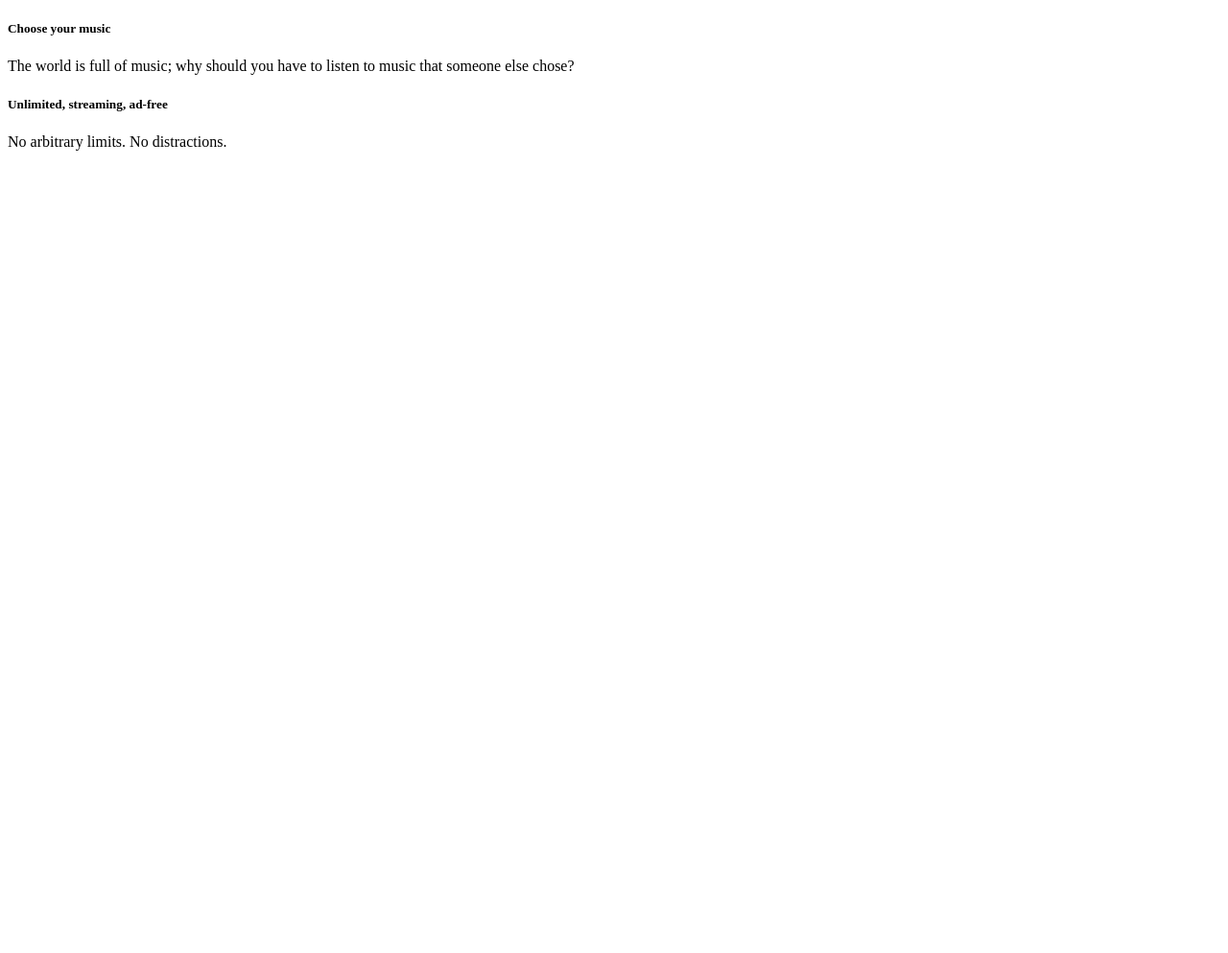
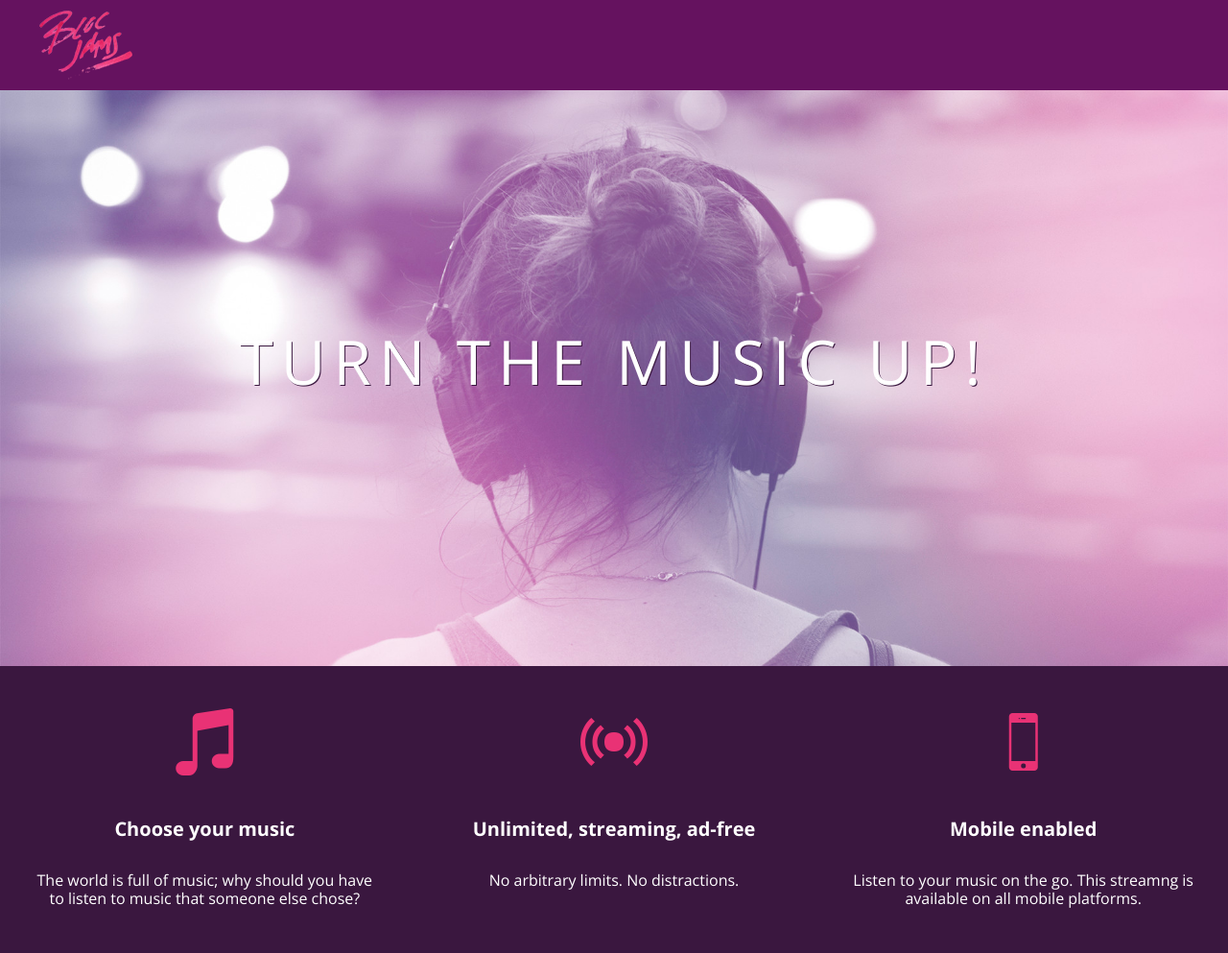
Before and after one commit to krusecodes/bloc-jams, a plain HTML site: page index.html in a window 1280 px wide. Shown: the whole page at 96% size. Before the commit the page ends 800 px from the top, so only its background shows below. Drawn offline with nearby package versions, Linux system fonts and the light colour scheme.

Commit message:
Add style sheet

```diff
--- a/index.html
+++ b/index.html
@@ -2,23 +2,34 @@
 <html>
   <head>
     <title>Bloc Jams</title>
+    <link rel="stylesheet" type="text/css" href="https://fonts.googleapis.com/css?family=Open+Sans:400,800,600,700,300">
+    <link rel="stylesheet" type="text/css" href="https://code.ionicframework.com/ionicons/2.0.1/css/ionicons.min.css">
+    <link rel="stylesheet" type="text/css" href="styles/normalize.css">
+    <link rel="stylesheet" type="text/css" href="styles/main.css">
   </head>
-  <body>
-    <div> <!-- navigation bar -->
-    </div>
-    <div> <!-- hero content
-      <h1>Bloc Jams</h1>
-      <h3>Turn the music up!</h3>
-    </div>
-    <div> <!-- selling points -->
-      <div>
-        <h5>Choose your music</h5>
-        <p>The world is full of music; why should you have to listen to music that someone else chose?</p>
+  <body class="landing">
+    <nav> <!-- navigation bar -->
+    <nav class="navbar"> <!-- nav bar -->
+      <img src="assets/images/bloc_jams_logo.png" alt="bloc jams logo" class="logo">
+    </nav>
+    <section class="hero-content"> <!-- hero content -->
+      <h1 class="hero-title">Turn the music up!</h1>
+    </section>
+    <section class="selling-points"> <!-- selling points -->
+      <div class="point">
+        <span class="ion-music-note"></span>
+        <h5 class="point-title">Choose your music</h5>
+        <p class="point-description">The world is full of music; why should you have to listen to music that someone else chose?</p>
       </div>
-      <div>
-        <h5>Unlimited, streaming, ad-free</h5>
-        <p>No arbitrary limits. No distractions.</p>
+      <div class="point">
+        <span class="ion-radio-waves"></span>
+        <h5 class="point-title">Unlimited, streaming, ad-free</h5>
+        <p class="point-description">No arbitrary limits. No distractions.</p>
       </div>
+      <div class="point">
+        <span class="ion-iphone"></span>
+        <h5 class="point-title">Mobile enabled</h5>
+        <p class="point-description">Listen to your music on the go. This streamng is available on all mobile platforms.</p>
     </div>
   </body>
 </html>
--- /dev/null
+++ b/styles/main.css
@@ -0,0 +1,77 @@
+html {
+     height: 100%;
+     font-size: 100%;
+ }
+
+ body {
+     font-family: 'Open Sans';
+     color: white;
+     min-height: 100%;
+ }
+
+ body.landing {
+     background-color: rgb(58,23,63);
+ }
+
+ .navbar {
+     padding: 0.5rem;
+     background-color: rgb(101,18,95);
+ }
+
+ .navbar .logo {
+     position: relative;
+     left: 2rem;
+ }
+
+ .hero-content {
+     position: relative;
+     min-height: 600px;
+     background-image: url(../assets/images/bloc_jams_bg.jpg);
+     background-repeat: no-repeat;
+     background-position: center center;
+     background-size: cover;
+ }
+
+ .hero-content .hero-title {
+     position: absolute;
+     top: 40%;
+     -webkit-transform: translateY(-50%);
+     -moz-transform: translateY(-50%);
+     -ms-transform: translateY(-50%);
+     transform: translateY(-50%);
+     width: 100%;
+     text-align: center;
+     font-size: 4rem;
+     font-weight: 300;
+     text-transform: uppercase;
+     letter-spacing: 0.5rem;
+     text-shadow: 1px 1px 0px rgb(58,23,63);
+ }
+
+ .selling-points {
+     position: relative;
+     display: table;
+     width: 100%;
+     -webkit-box-sizing: border-box;
+     -moz-box-sizing: border-box;
+     box-sizing: border-box; /* we'll explain this in a resource */
+ }
+
+ .point {
+     display: table-cell;
+     position: relative;
+     width: 33.3%;
+     padding: 2rem;
+     text-align: center;
+ }
+
+ .point .point-title {
+     font-size: 1.25rem;
+ }
+
+ .ion-music-note,
+ .ion-radio-waves,
+ .ion-iphone {
+     color: rgb(233,50,117);
+     font-size: 5rem;
+ }
```
Also changed, not shown: assets/images/bloc_jams_bg.jpg (added), assets/images/bloc_jams_logo.png (added), 3 other files.
